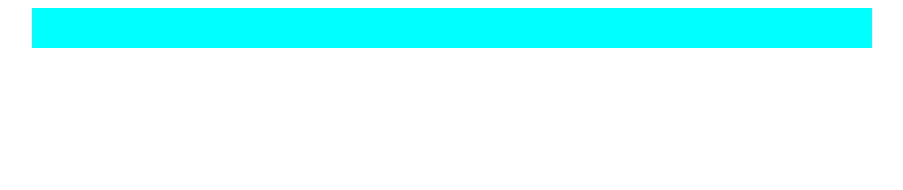
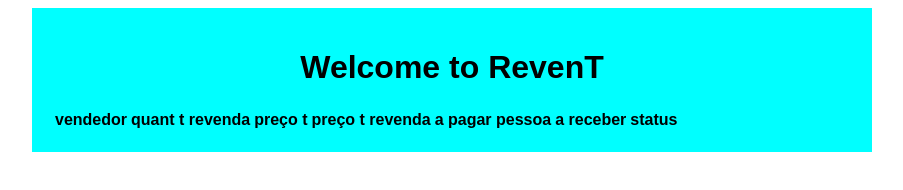
Before and after one commit to MarcosGAC/revenT, a plain HTML site: page index.html in a window 1280 px wide. Shown: the whole page, without its empty margins (188-1091 px from the left). Drawn offline with Linux system fonts and the light colour scheme.

Commit message:
feat: enhance table structure in index.html for better data presentation

```diff
--- a/index.html
+++ b/index.html
@@ -10,8 +10,32 @@
 
 <body>
     <div class="app-container" id="app-container">
+        <h1>Welcome to RevenT</h1>
+        <table>
+            <tr>
+                <th>vendedor</th>
 
 
+                <th>quant t revenda</th>
+
+
+                <th>preço t</th>
+
+
+                <th>preço t revenda</th>
+
+
+                <th>a pagar pessoa</th>
+
+
+                <th>a receber </th>
+
+
+                <th>status</th>
+
+
+            </tr>
+        </table>
     </div>
 
     <!-- /*Javascript ao final do arquivo pois garante a execução após o carregamento do DOM */ -->
```
